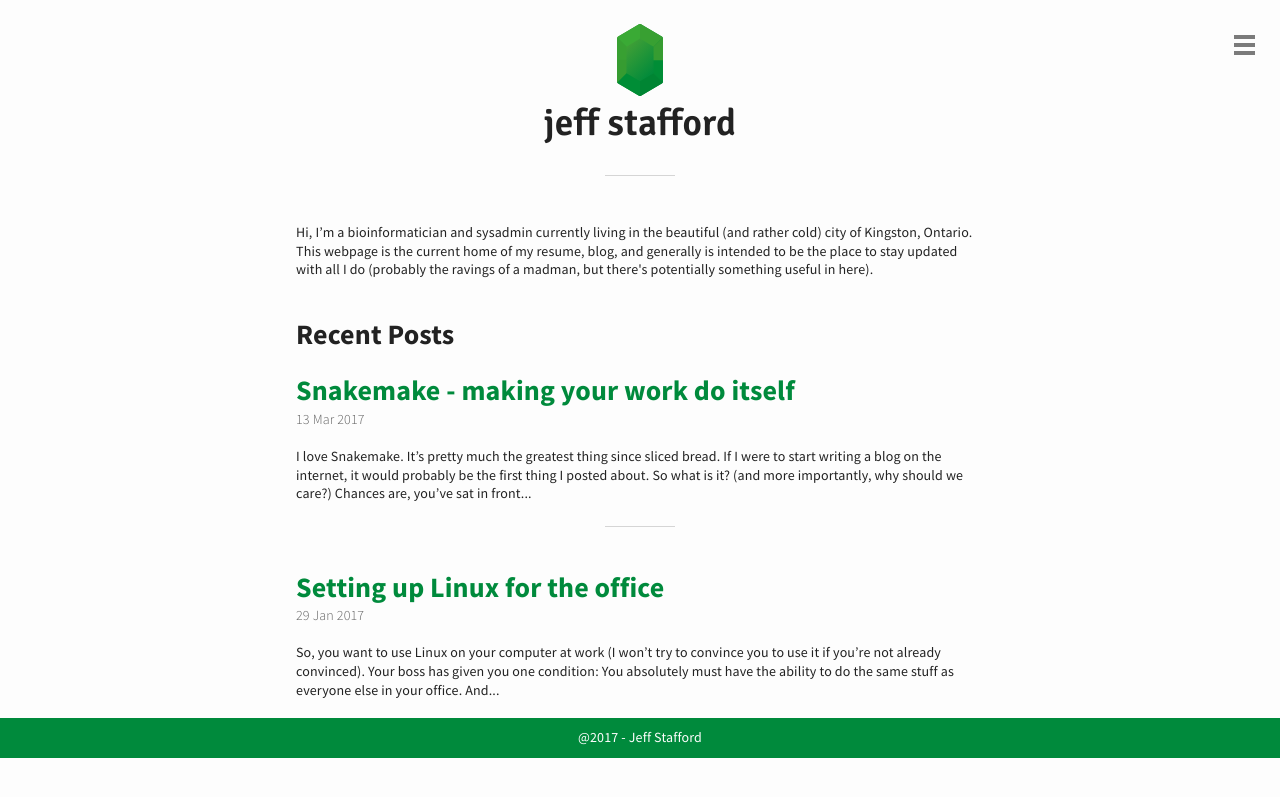
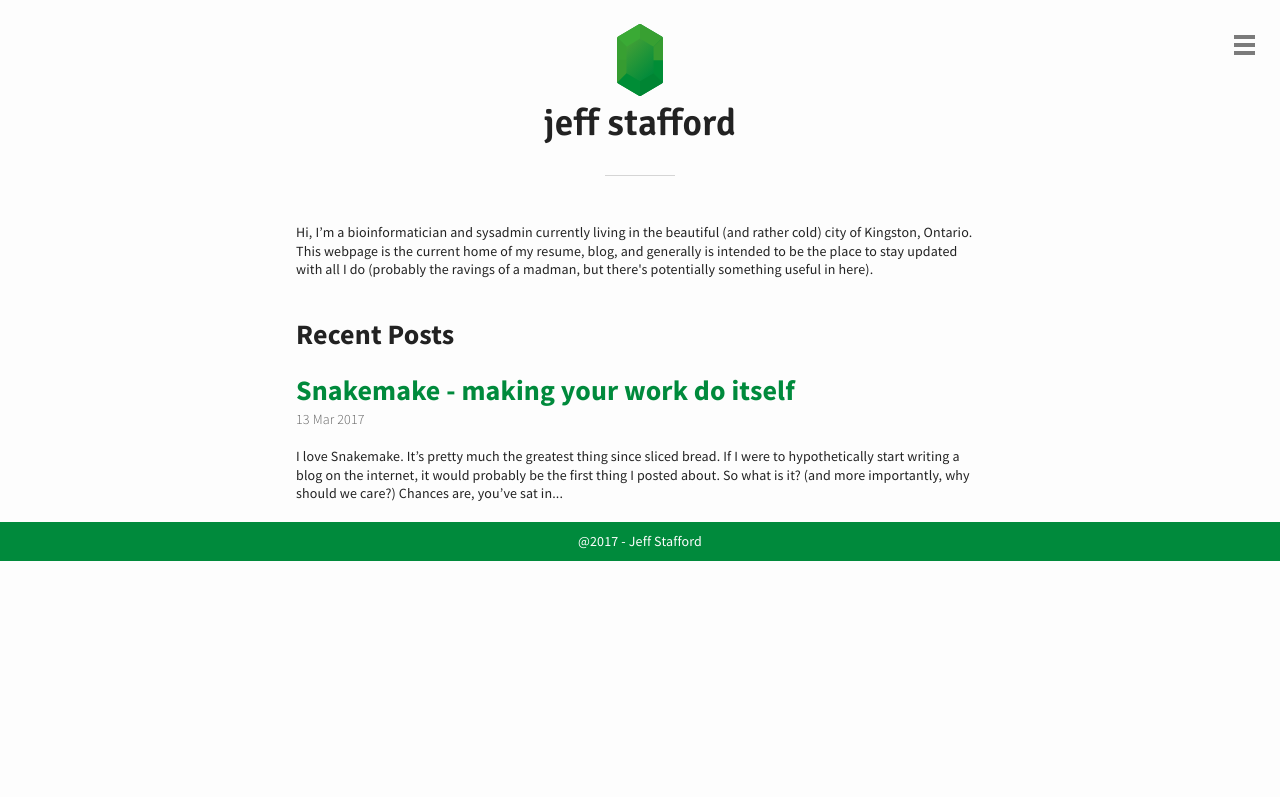
Before and after one commit to FrancisWinson/jstaf.github.io, a Jekyll site: the page built from index.html, in a window 1280 px wide. Shown: the top 797 px of the page. Built offline with Jekyll 4.4.1, drawn with Linux system fonts in a browser that asks for light colours; the list of posts is cut into pages by our own code; some of the changed lines change nothing that is shown.

Commit message:
update post a bit more

```diff
--- a/_posts/2017-01-29-gnome-setup.md
+++ /dev/null
@@ -1,161 +0,0 @@
----
-title: Setting up Linux for the office
----
-
-So, you want to use Linux on your computer at work
-(I won't try to convince you to use it if you're not already convinced).
-Your boss has given you one condition:
-You absolutely *must* have the ability to do the same stuff as everyone else in your office.
-And it needs to be easy.
-
-This has been a problem on Linux for a very long time -
-poor compatibility with common office software and file formats has really hampered adoption of the OS on the desktop.
-Even if something did work, the solution often required sysadmin level skills to implement.
-Because of this, Linux hasn't been a viable OS for many people who weren't developers or sysadmins.
-Only now, over the last year or two,
-have things improved to the point where stuff "just works" like it would on Windows or OSX.
-
-This is a tutorial on setting up things so that all of the normal stuff you're used to simply works.
-Not only that, but it needs to look and feel good.
-Usability is important!
-We need something that looks good, and works as well,
-if not better than what Microsoft or Apple has to offer.
-Because of this, we are going to focus on GNOME,
-which is a "Desktop Environment" (DE) and software suite available on all major Linux distributions.
-Though there are other great DEs out there,
-GNOME ships a consistent interface across all of its software,
-enjoys great compatibility with most office software/file formats,
-and is very stable.
-
-## Which distribution do I use?
-
-There are a gajillion different variants of Linux out there.
-Which one(s) do I choose?
-Fortunately, this one's an easy decision.
-Use either the latest version of Ubuntu GNOME or Fedora.
-
-Okay, what's the difference between Ubuntu and Fedora?
-Why choose one over the other?
-Here are the biggest pros and cons of each:
-
-**Ubuntu GNOME**
-
-* It's easier
-* Multimedia stuff doesn't need special setup
-* Better support for videogames and Steam
-
-**Fedora**
-
-* Includes more up-to-date software
-* Better compatibility with office software
-* Fewer bugs
-
-I personally use both on different computers.
-Ubuntu GNOME is easier to setup, but not everything works as well and there are more bugs.
-On the other hand, Fedora "just works" with more office software right out of the box,
-but requires some hand-holding to setup some seemingly very simple things like playing an MP3.
-If your priority is that everything "just works" with a minimum of fuss, pick Ubuntu GNOME,
-but if you're willing to deal with some extra setup, Fedora is a better choice.
-
-At this point, once you've picked a distribution, create a boot disk from USB and install it on your computer.
-The installers are fairly self-explanatory, and there are no hidden tricks here.
-If you want to setup Linux in a dual-boot configuration
-(so that you've got the option to use both Linux and Windows, for instance),
-install Windows first and THEN Linux (the Linux installer plays nice with other OSes,
-Windows' does not).
-Make sure you've backed up your data if you're doing this on a computer where you have important data.
-
-After setting up your computer for the first time,
-make sure to look through the "Welcome to GNOME" tutorial that pops up the first time you login.
-It's actually extremely informative and useful.
-
-------------------------------------
-
-## Setting up home directory encryption
-
-Does your computer have important data on it that could be potentially damaging if it was stolen?
-If the answer to either question is yes, you need to setup disk encryption.
-It is an absolutely trivial task to steal someone's data off of a computer,
-regardless of whether or not it has a password.
-To illustrate how easy this is,
-you just need to plugin the Linux boot disk you just made into any computer,
-boot from the USB,
-and then you can copy any files you want off of the computer to your USB.
-The only way to stop this is by encrypting your disk.
-
-There are two options here: encrypt everything or just the stuff in your home directory.
-In this tutorial, we will encrypt the home directory only.
-The reason for choosing home directory encryption over full disk encryption
-is that it protects all of your important data (everything in the `/home` directory)
-without sacrificing computer performance.
-
-### The easy way
-
-While installing Ubuntu GNOME, select the option that says "Encrypt my home directory". You're all done (that was easy!)!
-
-If you've already installed your OS or are using Fedora
-(which only gives the option for full-disk encryption), see below.
-
-### The hard way
-
-If you haven't already, create a root password so that you can log in as the root user.
-To do this open a terminal and enter the following commands.
-It should let you set a password for the "root user" (read: computer administrator).
-
-{% highlight bash %}
-sudo su -
-passwd
-{% endhighlight %}
-
-Now restart your computer, select "Log in as another user",
-and log in as "root" using the password you just set.
-Open up another terminal and enter the following
-(replace "yourUserName" with your user name):
-
-{% highlight bash %}
-dnf install keyutils ecryptfs-utils pam_mount
-authconfig --enableecryptfs --updateall
-usermod -aG ecryptfs yourUserName
-ecryptfs-migrate-home -u yourUserName
-su - yourUserName
-ecryptfs-unwrap-passphrase ~/.ecryptfs/wrapped-passphrase
-ecryptfs-insert-wrapped-passphrase-into-keyring ~/.ecryptfs/wrapped-passphrase
-{% endhighlight %}
-
-All done!
-You can now log out and log in as that user and your data under the `/home` directory will be encrypted.
-
------------------------------------
-
-## Some quality-of-life improvements
-
-Everything in this section can be enabled, disabled,
-and customized using the GNOME tweak tool (`apt` or `dnf` install `gnome-tweak-tool`).
-
-Open up Firefox and go to [extensions.gnome.org](extensions.gnome.org).
-Search for and install the following extensions:
-
-[Dash to Dock](https://extensions.gnome.org/extension/307/dash-to-dock/) - Adds a software dock to your screen that works much like the Windows Start Bar or Applications Dock on a Mac.
-
-[Topicons Plus](https://extensions.gnome.org/extension/1031/topicons/) - Moves software tray icons to be with your system tray icons in the top right of your screen.
-
-You can also install new icons or shell themes to change the way your user interface looks.
-I recommend checking out the following:
-
-* [Numix Circle icons](https://github.com/numixproject/numix-icon-theme-circle) - [Picture](http://me4oslav.deviantart.com/art/Numix-Circle-Linux-Desktop-Icon-Theme-414741466)
-* [Moka icons](https://snwh.org/moka)
-* [Arc window theme](https://github.com/horst3180/arc-theme)
-* [Flat-Plat window theme](https://github.com/nana-4/Flat-Plat)
-
-Pick and choose what you like, but these can make GNOME look even better than it already does
-(if you are unhappy with the default theme).
-
-## Setup your web browser
-
-There's nothing special about setting up a web browser on Linux, but here are a couple tips:
-
-* Google Chrome is the only web browser that works with Netflix.
-* Opera works the best if you have a touchscreen (like on a laptop).
-* You can install uBlock Origin to get rid of popups and ads.
-
-## Setting up online accounts and email
--- a/_posts/2017-03-13-snakemake.md
+++ b/_posts/2017-03-13-snakemake.md
@@ -4,60 +4,142 @@ title: Snakemake - making your work do itself
 
 I love Snakemake.
 It's pretty much the greatest thing since sliced bread.
-If I were to start writing a blog on the internet, it would probably be the first thing I posted about.
+If I were to hypothetically start writing a blog on the internet, it would probably be the first thing I posted about.
 
 So what is it? (and more importantly, why should we care?)
 
 Chances are, you've sat in front of a computer at some point and had to do a repetitive, boring task.
-Why can't our computer just know what we want to do, and do it for us?
-Wouldn't it be nice if we could automate our work?
+Wouldn't it be nice if we could just have our computer do our work for us?
 That's what Snakemake is for.
 Snakemake is a pipelining tool that automates and parallelizes any command-line workflow or analysis.
 It is *hands down* the best tool in the industry. And it's free.
 
-You might have encountered several similar tools out there (most notably GNU Make), so what make Snakemake so much better?
+You might have encountered several similar tools out there - what makes Snakemake so much better?
 
 1. **You can learn it in 30 minutes.** Snakemake is just Python. If you know *any* Python (like at all), you already know Snakemake. No weird syntax.
 2. **It is completely OS/software stack/hardware independent.** It even works on Solaris (nothing works on Solaris).
 3. **Scaling is effortless.** The same workflow can be ported from a Windows laptop to a Linux supercomputing cluster with no modification. All workflows are parallel by default.
-4. **Easily handles arbitrary resource requirements.** Does a particular step in your workflow need a dedicated resource like a GPU or database lock? No problem- you can make up whatever resources you need, specify how many of said resource you have available, and Snakemake will parallelize the load in such a way to maximize throughput.
+4. **Handles arbitrary resource requirements.** Does a particular step in your workflow need a weird compute resource like a GPU or database lock? No problem- just make up whatever resources you need and tell Snakemake how many of them you have.
 5. **Good logging.** Want a pretty flow-chart to show your boss? Did your analysis completely eat it halfway through and you want to know why? Snakemake's logging and workflow plots make it easy to figure out what's going on.
 6. **Installs in seconds.** No configuration/root privileges/etc. required. "pip install --user snakemake" ... done.
-7. **It's just Python.** I already said this one, but this is such a major advantage I'm saying it again. If you can do it in Python you can do it in Snakemake (no questions asked).
+7. **It's just Python.** If you can do it in Python you can do it in Snakemake (no questions asked).
 
 ---------------------------------------------------
-## An example workflow
-
-So, if you've made it this far, you're at least interested. Maybe.
-So how does it work?
-
+## Learning by example
+<br/>
 Although I've already mentioned that Snakemake is great for automating data analysis, it never really "clicks" with people until they see it in action.
 So for the rest of this post, we are going to go through an example workflow.
 This particular example involves bioinformatics, but if you don't understand the science, that's totally fine.
-The analysis itself does not matter.
 Just think of it as us starting with a set of input files, and we need to run several steps of analysis to get to our output.
 
-Here's the problem:
+### Here's the problem:
 
-I have 12 FASTQ files (paired-end reads, 2 files per sample) containing RNA-Seq sequencing reads from the mosquito *Aedes aegypi* between two conditions: fed and starved
+I have 6 samples' worth of paired-end RNA sequencing reads from the mosquito *Aedes aegypi* between two conditions: fed and starved.
 We want to compute differential expression between these two conditions.
 Rephrased in english, I want to know which genes are turned "on" or "off" when our moquitoes are hungry. Yum!
 
 Fortunately, there's already a ton of tools out there that can do all of our analysis for us!
-We're going to use the ["new Tuxedo Suite"](http://www.nature.com/nprot/journal/v11/n9/full/nprot.2016.095.html) for this analysis.
-For those not in the know, the "Tuxedo Suite" is a pretty famous/infamous set of tools for analyzing this type of data (this is the new version that's apparently a lot faster/better).
-We're using it here because it's a good example of starting with a set of input files, doing several steps of analysis, and ending with a nice set of outputs.
+In this case, we are going to visualize our sample QC data with [FastQC](http://www.bioinformatics.babraham.ac.uk/projects/fastqc/)+[MultiQC](http://multiqc.info), align and quantify our reads with [Kallisto](https://pachterlab.github.io/kallisto/), then calculate differential expression with [edgeR](https://bioconductor.org/packages/release/bioc/html/edgeR.html).
+Why did I pick these tools?
+I'll be honest - it runs the analysis really fast/easily and fits nicely within a blog post.
+It just also happens to give us valid results.
 
-Here is a picture of what we need to do for each of our samples:
+Here is a picture of what we need to do:
 
-<img src="img/snakemake/new-tuxedo.jpg" width="400">
+INSERT DAG HERE
 
 -----------------------------------------------------
 ## Snakemake workflows
-
+<br/>
 A Snakemake pipeline/workflow/analysis/what-have-you is just a file called "Snakefile".
 The Snakefile itself contains a set of "rules".
 A rule is a recipe.
 It explains how to turn a set of input files in to an output file(s).
 
-Let's look at an example:
+Again, this is best visualized as an example.
+Let's start by running FastQC on one of my FASTQ files (read: starting data).
+
+* I have a file called in my `fastq` folder called `Control2_GGCTAC_R1.fastq.gz`
+* To get my results, I need to run `fastqc -o qc Control2_GGCTAC_R1.fastq.gz`
+* This command results in a file in a `qc` folder called `Control2_GGCTAC_R1_fastqc.html`
+
+So we have an input file, a command we want to run on it, and an output filename.
+This is all we need to make a rule. Let's add this to our Snakefile:
+
+{% highlight python %}
+rule fastqc:
+	input:	'fastq/Control2_GGCTAC_R1.fastq.gz'
+	output:	'qc/Control2_GGCTAC_R1_fastqc.html'
+	shell:	'fastqc -o qc Control2_GGCTAC_R1.fastq.gz'
+{% endhighlight %}
+
+We can then "make" our output file by typing `snakemake Control2_GGCTAC_R1_fastqc.html`. We should see the following:
+
+{% highlight bash %}
+Provided cores: 1
+Rules claiming more threads will be scaled down.
+Job counts:
+	count	jobs
+	1	fastqc
+	1
+
+rule fastqc:
+    input: fastq/Control2_GGCTAC_R1.fastq.gz
+    output: qc/Control2_GGCTAC_R1_fastqc.html
+    jobid: 0
+
+Started analysis of Control2_GGCTAC_R1.fastq.gz
+Approx 5% complete for Control2_GGCTAC_R1.fastq.gz
+Approx 10% complete for Control2_GGCTAC_R1.fastq.gz
+
+... more stuff ...
+
+Analysis complete for Control2_GGCTAC_R1.fastq.gz
+Finished job 0.
+1 of 1 steps (100%) done
+{% endhighlight %}
+
+Nice... it worked! Let's create a rule to delete all of our hard-earned work so we can redo things more efficiently.
+This one has no input or output, it just runs the command `rm -rf qc` (delete the "qc" folder with extreme prejudice).
+
+{% highlight python %}
+rule clean:
+	shell: 'rm -rf qc`
+{% endhighlight %}
+
+Now if we run `snakemake clean` (you'll notice I used the name of the rule here, not the output filename), it nukes our `qc` folder. Nice. Let's redo our last step, just... smarter.
+
+### Wildcards
+
+Snakemake lets us define "wildcards", or placeholders for filenames.
+Wildcards let us run the same command on multiple files.
+A wildcard can be named anything, and simply looks like `{name_of_wildcard}`.
+Let's rewrite our "fastq" rule to use wildcards:
+
+{% highlight python %}
+rule fastqc:
+	input:	'fastq/{sample}.fastq.gz'
+	output:	'qc/{sample}_fastqc.html'
+	shell:	'fastqc -o qc {input}'
+{% endhighlight %}
+
+This rule uses two wildcards: `{sample}` and `{input}`.
+For input and output, `{sample}` takes the place of the sample name, minus the directory name and file extension.
+The "shell" part of our command uses `{input}` (which is equivalent to the entire "input:" part of our rule).
+Let's try running our original command again with `snakemake Control2_GGCTAC_R1_fastqc` (it works!).
+
+Now, what if we wanted to run our "fastqc" rule on all of our FASTQ files, not just the one.
+As it happens, I can make another rule (I'm going to call it "multiqc") that expects all of our FastQC samples as input.
+But how do we turn this into a Snakemake rule?
+
+My `fastq` folder looks like the following:
+
+{% highlight bash %}
+$ ls fastq
+Control2_GGCTAC_R1.fastq.gz  Starved2_GATCAG_R1.fastq.gz
+Control2_GGCTAC_R2.fastq.gz  Starved2_GATCAG_R2.fastq.gz
+Control4_CTTGTA_R1.fastq.gz  Starved3_AGTTCC_R1.fastq.gz
+Control4_CTTGTA_R2.fastq.gz  Starved3_AGTTCC_R2.fastq.gz
+Control5_AGTCAA_R1.fastq.gz  Starved4_TAGCTT_R1.fastq.gz
+Control5_AGTCAA_R2.fastq.gz  Starved4_TAGCTT_R2.fastq.gz
+{% endhighlight %}
```
